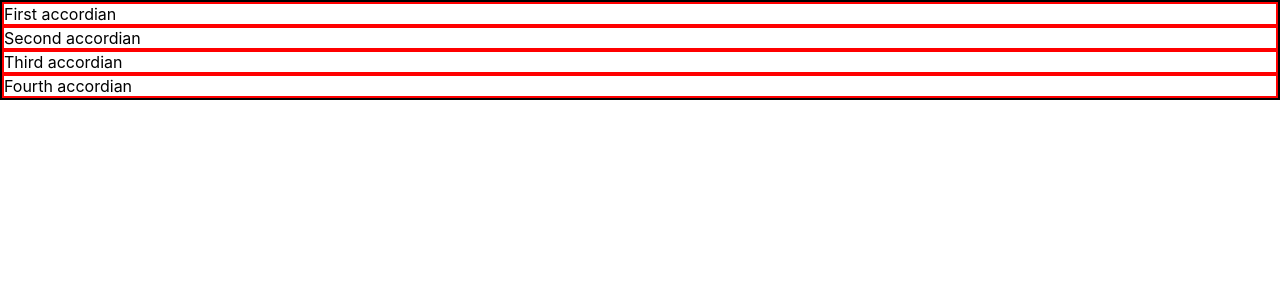
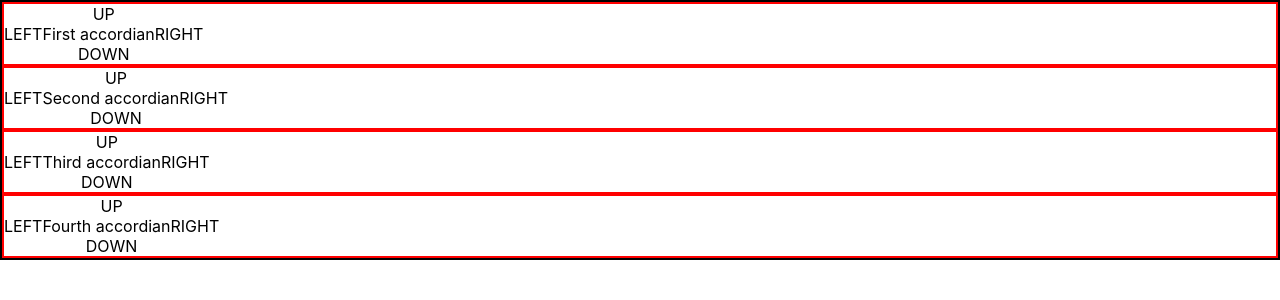
Before and after one commit to G4GANCHAUDHARY/Accordian, a React (Create React App) app: page / in a window 1280 px wide. Shown: the top 300 px of the page. Built offline with nearby package versions, Linux system fonts and the light colour scheme.

Commit message:
User UI done

```diff
--- a/src/App.js
+++ b/src/App.js
@@ -1,44 +1,16 @@
 import './App.css';
 import data from './data/data';
-// import Accordian from './components/accordian';
-import { useState,useEffect } from 'react';
+import Accordian from './components/accordian';
+// import { useState,useEffect } from 'react';
 
 function App() {
-  const [active,setActive]=useState([]);
-
-  useEffect(()=>{
-    const array=[];
-    for (let i=0;i<data.length;i++){
-      array.push(false)
-    }
-    setActive(array)
-  },[])
-
-  const changeState=(index)=>{
-    const array=[];
-    for (let i=0;i<data.length;i++){
-      if (i===index){
-        array.push(!active[index])
-      } else {
-        array.push(false)
-      }
-    }
-    setActive(array);
-  }
 
 
   return (
     <div className="App" style={{border:"2px solid black"}}>
-      {data.map((Acc,index)=>{
+      {data.map((Acc)=>{
         return (
-          <div className="accordian" style={{border:"2px solid red" ,display:"flex",flexDirection:"row"}} onClick={()=>changeState(index)}>
-            <div className="header">
-                {Acc.title}
-            </div>
-            <div className="content">
-            {active[index] && <p>{Acc.body}</p>}
-            </div>
-        </div>
+          <Accordian content={Acc} />
         )
       })}
     </div>
@@ -46,3 +18,34 @@ function App() {
 }
 
 export default App;
+
+
+// const [active,setActive]=useState([]);
+
+  // useEffect(()=>{
+  //   const array=[];
+  //   for (let i=0;i<data.length;i++){
+  //     array.push(false)
+  //   }
+  //   setActive(array)
+  // },[])
+
+  // const changeState=(index)=>{
+  //   const array=[];
+  //   for (let i=0;i<data.length;i++){
+  //     if (i===index){
+  //       array.push(!active[index])
+  //     } else {
+  //       array.push(false)
+  //     }
+  //   }
+  //   setActive(array);
+  // }
+{/* <div className="accordian" style={{border:"2px solid red" ,display:"flex",flexDirection:"row"}} onClick={()=>changeState(index)}>
+            <div className="header">
+                {Acc.title}
+            </div>
+            <div className="content">
+            {active[index] && <p>{Acc.body}</p>}
+            </div>
+        </div> */}
--- a/src/components/accordian.js
+++ b/src/components/accordian.js
@@ -1,16 +1,53 @@
-import { useState } from "react";
+import { useState,useEffect } from "react";
 
 export default function Accordian (props){
-    const [active,setActive]=useState(true)
+    const [active,setActive]=useState([])
+
+    useEffect(()=>{
+        const array=[];
+        for (let i=0;i<4;i++){
+            array.push(false)
+        }
+        setActive(array);
+    },[])
+
+    const changeState=(ind)=>{
+        const array=[];
+        for (let i=0;i<4;i++){
+            if (i===ind){
+                array.push(!active[ind])
+            } else {
+                array.push(false)
+            }
+        }
+        setActive(array);
+    }
 
     return(
-        <div className="accordian" style={{border:"2px solid red"}} onClick={()=>setActive(!active)}>
-            <div className="header">
-                {props.content.title}
+        <div className="accordian" style={{border:"2px solid red",display:"flex",flexDirection:"column"}} >
+            <div className="top">
+                {active[0] && <p>{props.content.body}</p>}
             </div>
-            {active && <div className="content">
-                {props.content.body}
-            </div>}
+            <div className="middle" style={{display:"flex",flexDirection:"row"}}>
+                <div className="leftContent">
+                    {active[3] && <p>{props.content.body}</p>}
+                </div>
+                <div className="user" style={{display:"flex",flexDirection:"column"}}>
+                    <div className="usertop" onClick={()=>changeState(0)}>UP</div>
+                    <div className="usermiddleleft" style={{display:"flex",flexDirection:"row"}}>
+                        <div className="leftbutton" onClick={()=>changeState(3)}>LEFT</div>
+                        <div className="title">{props.content.title}</div>
+                        <div className="rightbutton" onClick={()=>changeState(1)}>RIGHT</div>
+                    </div>
+                    <div className="userdown" onClick={()=>changeState(2)}>DOWN</div>
+                </div>
+                <div className="rightContent">
+                    {active[1] && <p>{props.content.body}</p>}
+                </div>
+            </div>
+            <div className="bottom">
+                {active[2] && <p>{props.content.body}</p>}
+            </div>
         </div>
     )
 }
```
